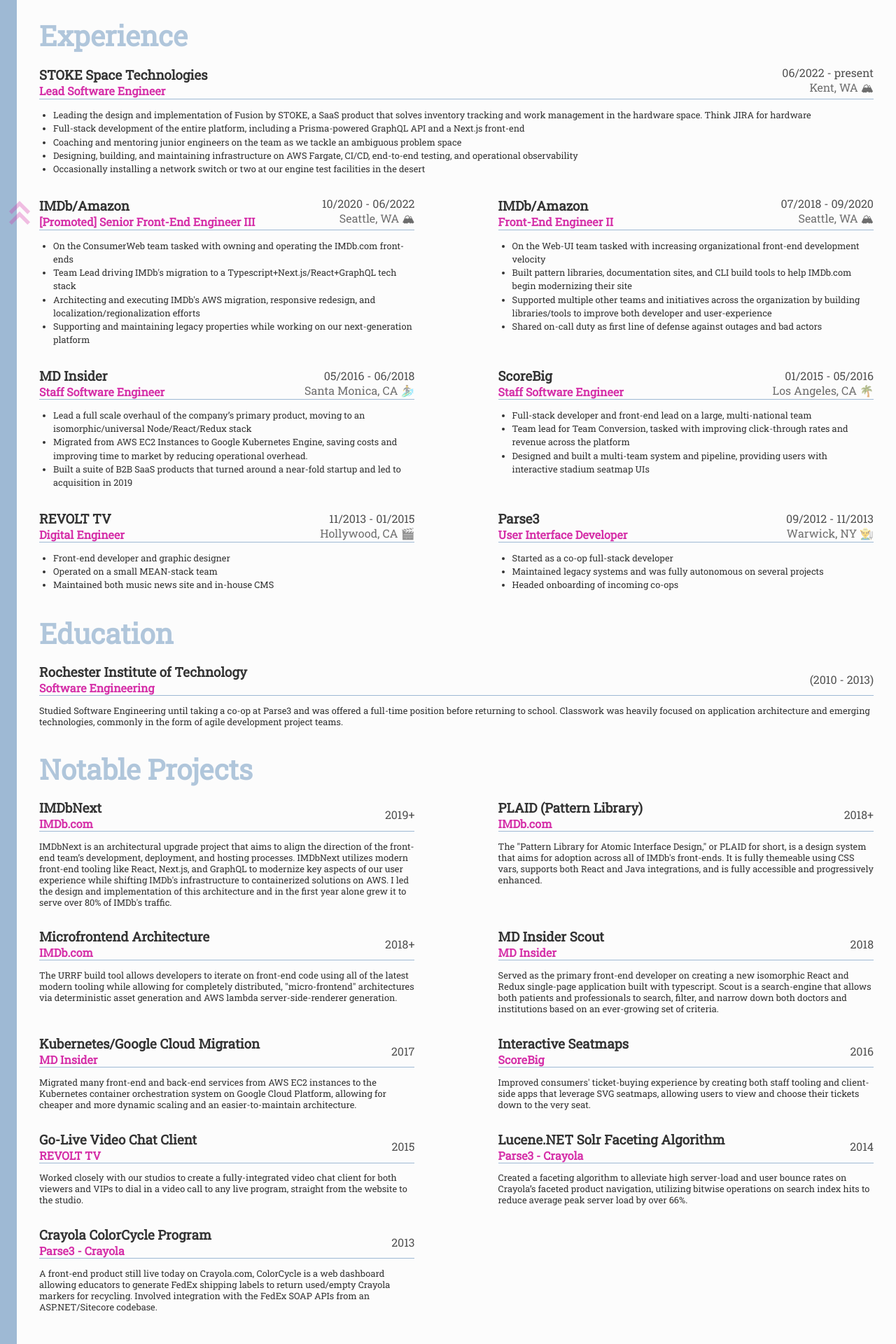
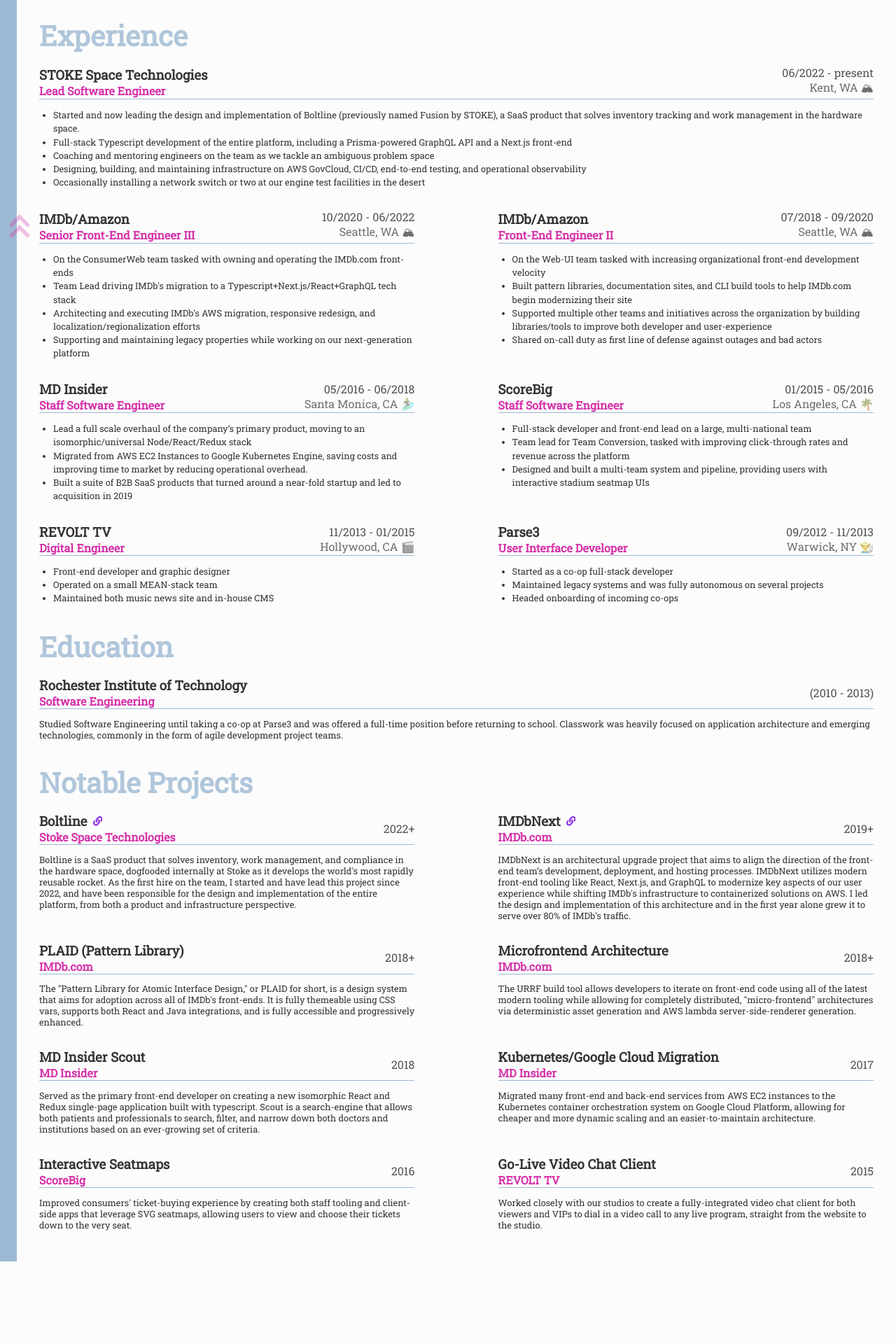
Before and after one commit to mmmeff/mattfreydotdev, a Next.js app: page /resume in a window 1280 px wide. Shown: the part 227-2147 px from the top of the page at 70% size. After the commit the page ends 2029 px from the top, so only its background shows below. Built offline with nearby package versions, Linux system fonts and the light colour scheme.

Commit message:
updating

```diff
--- a/package.json
+++ b/package.json
@@ -14,9 +14,9 @@
     "dependencies": {
         "classnames": "^2.2.6",
         "detect-node": "^2.0.4",
-    "next": "^9.5.3",
-    "react": "^16.13.1",
-    "react-dom": "^16.13.1",
+        "next": "14.x",
+        "react": "18.x",
+        "react-dom": "18.x",
         "react-icons": "^3.11.0",
         "styled-components": "^5.2.0",
         "styled-reset": "^4.2.3"
--- a/src/components/resume/ProjectItem.tsx
+++ b/src/components/resume/ProjectItem.tsx
@@ -7,6 +7,7 @@
     description: React.ReactNode;
     year: string;
     client?: React.ReactNode;
+    link?: string;
 }
 
 export const ProjectItem = (props: ProjectItem) => (
@@ -14,6 +15,7 @@
         title={props.name}
         subtitle={props.employer + (!!props.client ? ` - ${props.client}` : "")}
         aside1={props.year}
+        link={props.link}
     >
         <p>{props.description}</p>
     </ResumeSubSection>
--- a/src/components/resume/ResumeSection.tsx
+++ b/src/components/resume/ResumeSection.tsx
@@ -1,6 +1,6 @@
-import * as React from 'react';
-import classnames from 'classnames';
-import styled from 'styled-components';
+import * as React from "react";
+import classnames from "classnames";
+import styled from "styled-components";
 
 interface Props {
     title: string;
@@ -30,9 +30,6 @@
 
     &.pageBreak {
         page-break-before: always;
-        @media print {
-            margin-top: 6rem;
-        }
     }
 `;
 
--- a/src/components/resume/ResumeSubSection.tsx
+++ b/src/components/resume/ResumeSubSection.tsx
@@ -1,6 +1,7 @@
-import React from 'react';
-import styled from 'styled-components';
-import classnames from 'classnames';
+import React from "react";
+import styled from "styled-components";
+import classnames from "classnames";
+import { FaLink } from "react-icons/fa";
 
 interface Props {
     title: React.ReactNode;
@@ -11,6 +12,7 @@
     fullWidth?: boolean;
     className?: any;
     badge?: React.ReactNode;
+    link?: string;
 }
 
 const ResumeSubSection = (props: Props) => {
@@ -23,6 +25,7 @@
         aside2,
         children,
         badge,
+        link,
     } = props;
 
     return (
@@ -33,7 +36,22 @@
 
             <div className="resume-sub__heading">
                 <div className="resume-sub__left">
-                    <h3>{title}</h3>
+                    <h3>
+                        {title}
+                        {link && (
+                            <a
+                                href={link}
+                                target="__blank"
+                                style={{
+                                    color: "blueviolet",
+                                    marginLeft: "0.5rem",
+                                    fontSize: "0.85rem",
+                                }}
+                            >
+                                <FaLink />
+                            </a>
+                        )}
+                    </h3>
                     {subtitle && <h4>{subtitle}</h4>}
                 </div>
 
@@ -70,7 +88,7 @@
     .resume-sub__heading {
         align-items: center;
         border-bottom: ${({ theme }) =>
-            theme.lineSizes.thinnn + ' solid ' + theme.colors.primary};
+            theme.lineSizes.thinnn + " solid " + theme.colors.primary};
         display: flex;
         justify-content: space-between;
 
--- a/src/data/resume-data.tsx
+++ b/src/data/resume-data.tsx
@@ -1,17 +1,17 @@
-import { ExperienceItem } from '../components/resume/ExperienceItem';
-import { FaEnvelope, FaGlobeAmericas, FaPhone } from 'react-icons/fa';
-import { ProjectItem } from '../components/resume/ProjectItem';
-import { EducationItem } from '../components/resume/EducationItem';
+import { ExperienceItem } from "../components/resume/ExperienceItem";
+import { FaEnvelope, FaGlobeAmericas, FaPhone } from "react-icons/fa";
+import { ProjectItem } from "../components/resume/ProjectItem";
+import { EducationItem } from "../components/resume/EducationItem";
 
 export const contactLinks = [
     {
-        href: 'https://www.mattfrey.dev',
-        label: 'mattfrey.dev',
+        href: "https://www.mattfrey.dev",
+        label: "mattfrey.dev",
         icon: <FaGlobeAmericas />,
     },
     {
-        href: 'mailto:matthewfrey@protonmail.com',
-        label: 'matthewfrey@protonmail.com',
+        href: "mailto:iam@mattfrey.dev",
+        label: "iam@mattfrey.dev",
         icon: <FaEnvelope />,
     },
 ];
@@ -19,102 +19,102 @@
 export const experience: ExperienceItem[] = [
     {
         primary: true,
-        name: 'STOKE Space Technologies',
-        position: 'Lead Software Engineer',
-        location: 'Kent, WA 🏔',
-        startDate: '06/2022',
-        endDate: 'present',
+        name: "STOKE Space Technologies",
+        position: "Lead Software Engineer",
+        location: "Kent, WA 🏔",
+        startDate: "06/2022",
+        endDate: "present",
         responsibilities: [
-            'Leading the design and implementation of Fusion by STOKE, a SaaS product that solves inventory tracking and work management in the hardware space. Think JIRA for hardware',
-            'Full-stack development of the entire platform, including a Prisma-powered GraphQL API and a Next.js front-end',
-            'Coaching and mentoring junior engineers on the team as we tackle an ambiguous problem space',
-            'Designing, building, and maintaining infrastructure on AWS Fargate, CI/CD, end-to-end testing, and operational observability',
-            'Occasionally installing a network switch or two at our engine test facilities in the desert'
-        ]
+            "Started and now leading the design and implementation of Boltline (previously named Fusion by STOKE), a SaaS product that solves inventory tracking and work management in the hardware space.",
+            "Full-stack Typescript development of the entire platform, including a Prisma-powered GraphQL API and a Next.js front-end",
+            "Coaching and mentoring engineers on the team as we tackle an ambiguous problem space",
+            "Designing, building, and maintaining infrastructure on AWS GovCloud, CI/CD, end-to-end testing, and operational observability",
+            "Occasionally installing a network switch or two at our engine test facilities in the desert",
+        ],
     },
     {
         promotion: true,
-        name: 'IMDb/Amazon',
-        position: '[Promoted] Senior Front-End Engineer III',
-        location: 'Seattle, WA 🏔',
-        startDate: '10/2020',
-        endDate: '06/2022',
+        name: "IMDb/Amazon",
+        position: "Senior Front-End Engineer III",
+        location: "Seattle, WA 🏔",
+        startDate: "10/2020",
+        endDate: "06/2022",
         responsibilities: [
-            'On the ConsumerWeb team tasked with owning and operating the IMDb.com front-ends',
+            "On the ConsumerWeb team tasked with owning and operating the IMDb.com front-ends",
             "Team Lead driving IMDb's migration to a Typescript+Next.js/React+GraphQL tech stack",
             "Architecting and executing IMDb's AWS migration, responsive redesign, and localization/regionalization efforts",
-            'Supporting and maintaining legacy properties while working on our next-generation platform',
+            "Supporting and maintaining legacy properties while working on our next-generation platform",
         ],
     },
     {
-        name: 'IMDb/Amazon',
-        position: 'Front-End Engineer II',
-        location: 'Seattle, WA 🏔',
-        startDate: '07/2018',
-        endDate: '09/2020',
+        name: "IMDb/Amazon",
+        position: "Front-End Engineer II",
+        location: "Seattle, WA 🏔",
+        startDate: "07/2018",
+        endDate: "09/2020",
         responsibilities: [
-            'On the Web-UI team tasked with increasing organizational front-end development velocity',
-            'Built pattern libraries, documentation sites, and CLI build tools to help IMDb.com begin modernizing their site',
-            'Supported multiple other teams and initiatives across the organization by building libraries/tools to improve both developer and user-experience',
-            'Shared on-call duty as first line of defense against outages and bad actors',
+            "On the Web-UI team tasked with increasing organizational front-end development velocity",
+            "Built pattern libraries, documentation sites, and CLI build tools to help IMDb.com begin modernizing their site",
+            "Supported multiple other teams and initiatives across the organization by building libraries/tools to improve both developer and user-experience",
+            "Shared on-call duty as first line of defense against outages and bad actors",
         ],
     },
     {
-        name: 'MD Insider',
-        position: 'Staff Software Engineer',
-        location: 'Santa Monica, CA 🏄‍♂️',
-        startDate: '05/2016',
-        endDate: '06/2018',
+        name: "MD Insider",
+        position: "Staff Software Engineer",
+        location: "Santa Monica, CA 🏄‍♂️",
+        startDate: "05/2016",
+        endDate: "06/2018",
         responsibilities: [
-            'Lead a full scale overhaul of the companyʼs primary product, moving to an isomorphic/universal Node/React/Redux stack',
-            'Migrated from AWS EC2 Instances to Google Kubernetes Engine, saving costs and improving time to market by reducing operational overhead.',
-            'Built a suite of B2B SaaS products that turned around a near-fold startup and led to acquisition in 2019',
+            "Lead a full scale overhaul of the companyʼs primary product, moving to an isomorphic/universal Node/React/Redux stack",
+            "Migrated from AWS EC2 Instances to Google Kubernetes Engine, saving costs and improving time to market by reducing operational overhead.",
+            "Built a suite of B2B SaaS products that turned around a near-fold startup and led to acquisition in 2019",
         ],
     },
     {
-        name: 'ScoreBig',
-        position: 'Staff Software Engineer',
-        location: 'Los Angeles, CA 🌴',
-        startDate: '01/2015',
-        endDate: '05/2016',
+        name: "ScoreBig",
+        position: "Staff Software Engineer",
+        location: "Los Angeles, CA 🌴",
+        startDate: "01/2015",
+        endDate: "05/2016",
         responsibilities: [
-            'Full-stack developer and front-end lead on a large, multi-national team',
-            'Team lead for Team Conversion, tasked with improving click-through rates and revenue across the platform',
-            'Designed and built a multi-team system and pipeline, providing users with interactive stadium seatmap UIs',
+            "Full-stack developer and front-end lead on a large, multi-national team",
+            "Team lead for Team Conversion, tasked with improving click-through rates and revenue across the platform",
+            "Designed and built a multi-team system and pipeline, providing users with interactive stadium seatmap UIs",
         ],
     },
     {
-        name: 'REVOLT TV',
-        position: 'Digital Engineer',
-        location: 'Hollywood, CA 🎬',
-        startDate: '11/2013',
-        endDate: '01/2015',
+        name: "REVOLT TV",
+        position: "Digital Engineer",
+        location: "Hollywood, CA 🎬",
+        startDate: "11/2013",
+        endDate: "01/2015",
         responsibilities: [
-            'Front-end developer and graphic designer',
-            'Operated on a small MEAN-stack team',
-            'Maintained both music news site and in-house CMS',
+            "Front-end developer and graphic designer",
+            "Operated on a small MEAN-stack team",
+            "Maintained both music news site and in-house CMS",
         ],
     },
     {
-        name: 'Parse3',
-        position: 'User Interface Developer',
-        location: 'Warwick, NY 👨‍🌾',
-        startDate: '09/2012',
-        endDate: '11/2013',
+        name: "Parse3",
+        position: "User Interface Developer",
+        location: "Warwick, NY 👨‍🌾",
+        startDate: "09/2012",
+        endDate: "11/2013",
         responsibilities: [
-            'Started as a co-op full-stack developer',
-            'Maintained legacy systems and was fully autonomous on several projects',
-            'Headed onboarding of incoming co-ops',
+            "Started as a co-op full-stack developer",
+            "Maintained legacy systems and was fully autonomous on several projects",
+            "Headed onboarding of incoming co-ops",
         ],
     },
 ];
 
 export const education: EducationItem[] = [
     {
-        name: 'Rochester Institute of Technology',
-        study: 'Software Engineering',
-        startDate: '2010',
-        endDate: '2013',
+        name: "Rochester Institute of Technology",
+        study: "Software Engineering",
+        startDate: "2010",
+        endDate: "2013",
         description: `
             Studied Software Engineering until taking a co-op at Parse3 and was
             offered a full-time position before returning to school. Classwork was
@@ -126,9 +126,23 @@
 
 export const projects: ProjectItem[] = [
     {
-        name: 'IMDbNext',
-        employer: 'IMDb.com',
-        year: '2019+',
+        name: "Boltline",
+        employer: "Stoke Space Technologies",
+        year: "2022+",
+        description: `
+            Boltline is a SaaS product that solves inventory, work management, and
+            compliance in the hardware space, dogfooded internally at Stoke as it develops
+            the world's most rapidly reusable rocket.
+            As the first hire on the team, I started and have lead this project since 2022,
+            and have been responsible for the design and implementation of the entire platform,
+            from both a product and infrastructure perspective.
+        `,
+        link: "https://www.boltline.com",
+    },
+    {
+        name: "IMDbNext",
+        employer: "IMDb.com",
+        year: "2019+",
         description: `
             IMDbNext is an architectural upgrade project that aims to align the
             direction of the front-end team’s development, deployment, and
@@ -139,11 +153,12 @@
             architecture and in the first year alone grew it to serve over 80%
             of IMDb's traffic.
         `,
+        link: "https://www.imdb.com",
     },
     {
-        name: 'PLAID (Pattern Library)',
-        employer: 'IMDb.com',
-        year: '2018+',
+        name: "PLAID (Pattern Library)",
+        employer: "IMDb.com",
+        year: "2018+",
         description: `
             The "Pattern Library for Atomic Interface Design," or PLAID for short, is
             a design system that aims for adoption across all of IMDb's front-ends. It
@@ -152,9 +167,9 @@
         `,
     },
     {
-        name: 'Microfrontend Architecture',
-        year: '2018+',
-        employer: 'IMDb.com',
+        name: "Microfrontend Architecture",
+        year: "2018+",
+        employer: "IMDb.com",
         description: `
             The URRF build tool allows developers to iterate on front-end code using
             all of the latest modern tooling while allowing for completely distributed,
@@ -163,9 +178,9 @@
         `,
     },
     {
-        name: 'MD Insider Scout',
-        employer: 'MD Insider',
-        year: '2018',
+        name: "MD Insider Scout",
+        employer: "MD Insider",
+        year: "2018",
         description: `
             Served as the primary front-end developer on creating a new isomorphic React
             and Redux single-page application built with typescript. Scout is a search-engine
@@ -174,9 +189,9 @@
         `,
     },
     {
-        name: 'Kubernetes/Google Cloud Migration',
-        employer: 'MD Insider',
-        year: '2017',
+        name: "Kubernetes/Google Cloud Migration",
+        employer: "MD Insider",
+        year: "2017",
         description: `
             Migrated many front-end and back-end services from AWS EC2 instances
             to the Kubernetes container orchestration system on Google Cloud Platform,
@@ -184,9 +199,9 @@
         `,
     },
     {
-        name: 'Interactive Seatmaps',
-        employer: 'ScoreBig',
-        year: '2016',
+        name: "Interactive Seatmaps",
+        employer: "ScoreBig",
+        year: "2016",
         description: `
             Improved consumers' ticket-buying experience by creating both staff tooling and
             client-side apps that leverage SVG seatmaps, allowing users to view
@@ -194,37 +209,13 @@
         `,
     },
     {
-        name: 'Go-Live Video Chat Client',
-        employer: 'REVOLT TV',
-        year: '2015',
+        name: "Go-Live Video Chat Client",
+        employer: "REVOLT TV",
+        year: "2015",
         description: `
             Worked closely with our studios to create a fully-integrated video
             chat client for both viewers and VIPs to dial in a video call to any
             live program, straight from the website to the studio.
-        `,
-    },
-    {
-        name: 'Lucene.NET Solr Faceting Algorithm',
-        employer: 'Parse3',
-        year: '2014',
-        client: 'Crayola',
-        description: `
-            Created a faceting algorithm to alleviate high server-load and user
-            bounce rates on Crayolaʼs faceted product navigation, utilizing
-            bitwise operations on search index hits to reduce average peak
-            server load by over 66%.
-        `,
-    },
-    {
-        name: 'Crayola ColorCycle Program',
-        employer: 'Parse3',
-        year: '2013',
-        client: 'Crayola',
-        description: `
-            A front-end product still live today on Crayola.com, ColorCycle is a web
-            dashboard allowing educators to generate FedEx shipping labels to return
-            used/empty Crayola markers for recycling. Involved integration with the
-            FedEx SOAP APIs from an ASP.NET/Sitecore codebase.
         `,
     },
 ];
```
Also changed, not shown: src/components/Nav.tsx (+10 -10 lines), src/pages/resume.tsx (+10 -10 lines), tsconfig.json (+9 -2 lines), next-env.d.ts, 1 other file (tests, documents, lock files or other folders). Lines whose indentation alone changed are shown as unchanged.
